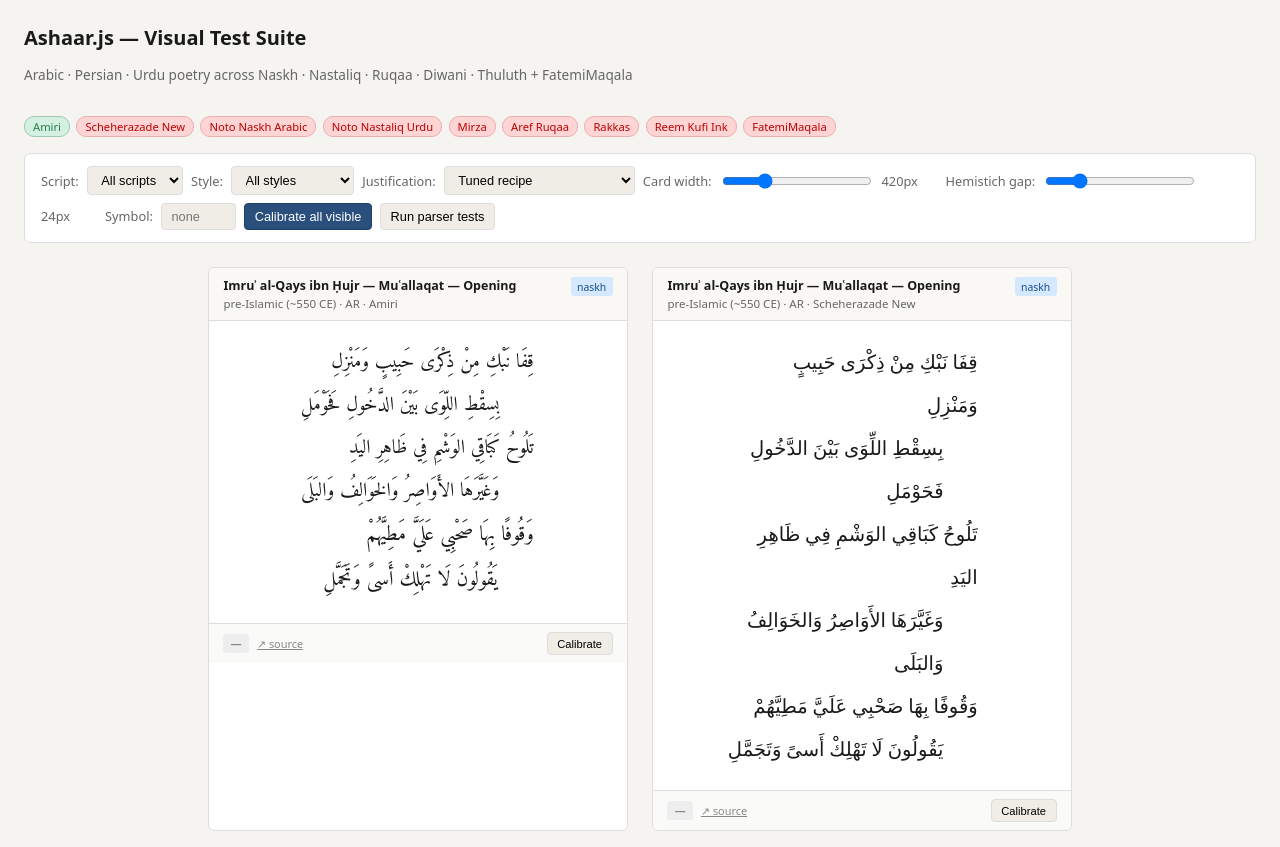
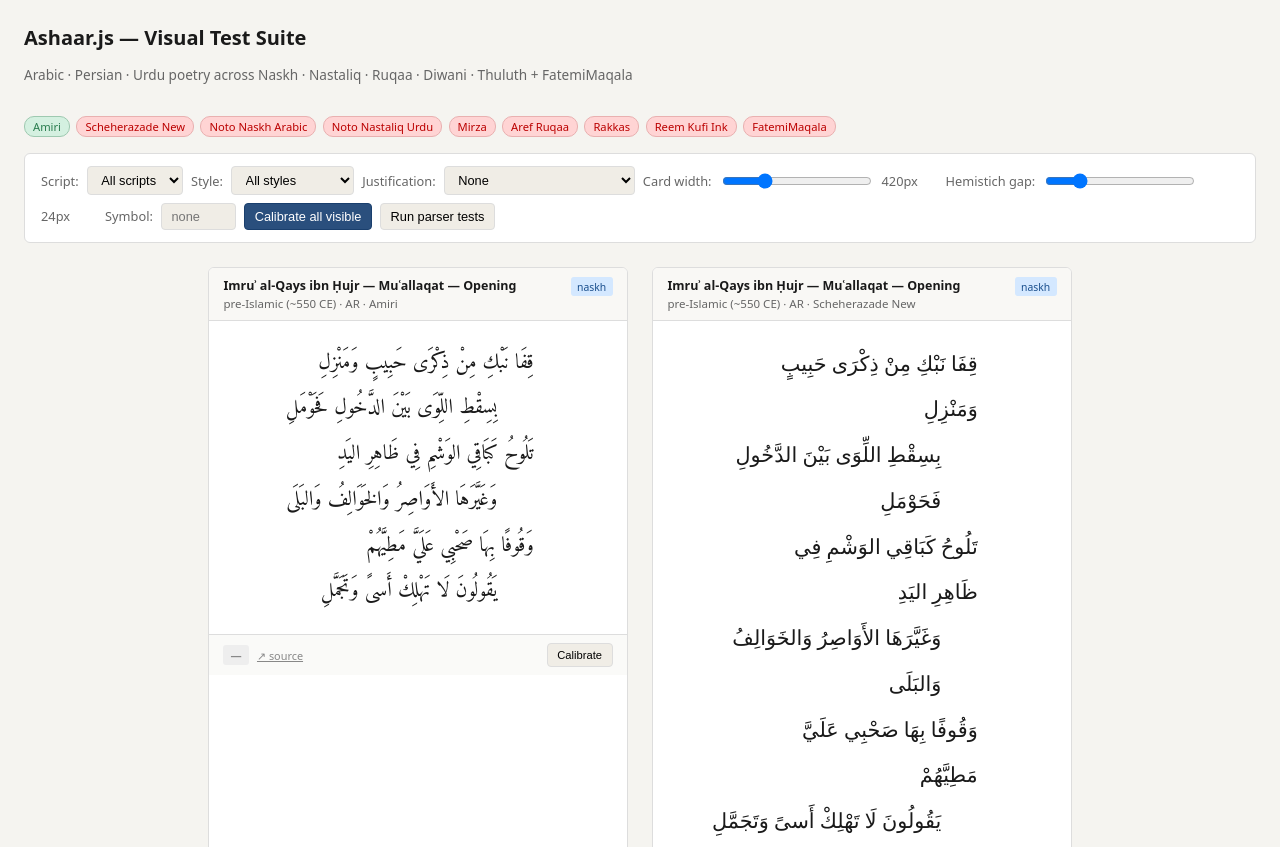
Before and after one commit to abdealikhurrum/ashaar-js, a website: page test/visual.html in a window 1280 px wide. Shown: the top 847 px of the page. Drawn offline with Linux system fonts and the light colour scheme; a web font is replaced by a local one.

Commit message:
not sure how tihis impacts

```diff
--- a/ashaar-tune.js
+++ b/ashaar-tune.js
@@ -253,7 +253,6 @@
     var w = canvas.width, h = canvas.height;
     ctx.clearRect(0, 0, w, h);
     ctx.fillText(text, w - 4, h / 2); // right-aligned for RTL
-    ctx.willReadFrequently = true; // hint for performance
     var data = ctx.getImageData(0, 0, w, h).data;
     var profile = new Float32Array(w);
     for (var x = 0; x < w; x++) {
@@ -660,16 +659,12 @@
        * Uses recipe params + optional font profile.
        * Sets up a ResizeObserver for responsive re-justification.
        */
-      justifyEl: function (containerEl, opts) {
-        opts = opts || {};
+      justifyEl: function (containerEl) {
         if (typeof document === 'undefined') return;
         var SELECTOR = '.ashaar-misra--sadr, .ashaar-misra--ajuz';
         var fp       = fontProfile;
 
         function run() {
-          if (opts.layout === 'auto' && root.Ashaar && root.Ashaar.applyAutoLayout) {
-            containerEl.classList.remove('ashaar--stacked');
-          }
           var spans = containerEl.querySelectorAll(SELECTOR);
           if (!spans.length) return;
 
@@ -705,12 +700,11 @@
             if (!item.text.trim() || !item.available) continue;
             var target = Math.min(item.available, sharedTarget);
             var scale = 1;
-            var spacingMode = recipe.method === 'spacing' || recipe.tatweel === false;
             var wordGaps = countWordGaps(item.text);
             var maxWordSpacing = typeof recipe.maxWordSpacing === 'number' ? recipe.maxWordSpacing : fontSize * 0.28;
             var minWordSpacing = typeof recipe.minWordSpacing === 'number' ? recipe.minWordSpacing : -fontSize * 0.08;
             var desiredWordSpacing = wordGaps ? (target - item.natural) / wordGaps : 0;
-            var wordSpacing = spacingMode && wordGaps ? clamp(desiredWordSpacing, minWordSpacing, maxWordSpacing) : 0;
+            var wordSpacing = wordGaps ? clamp(desiredWordSpacing, minWordSpacing, maxWordSpacing) : 0;
             if (wordSpacing) {
               item.span.style.wordSpacing = Math.round(wordSpacing * 100) / 100 + 'px';
               ctx.wordSpacing = item.span.style.wordSpacing;
@@ -723,33 +717,19 @@
               scale = Math.max(1 - maxScaleDown, target / item.natural);
               item.span.style.fontSize = Math.round(scale * 1000) / 10 + '%';
             }
-            if (spacingMode) {
+            if (recipe.method === 'spacing' || recipe.tatweel === false) {
               item.span.textContent = item.text;
             } else {
               item.span.textContent = justifyLine(item.text, target / scale, ctx, paramsForWidth(recipe, target), fp);
             }
             ctx.wordSpacing = '';
           }
-          if (opts.layout === 'auto' && root.Ashaar && root.Ashaar.applyAutoLayout) {
-            root.Ashaar.applyAutoLayout(containerEl, opts);
-          }
         }
 
         if (document.fonts && document.fonts.ready) {
           document.fonts.ready.then(function () {
             run();
-            if (window.ResizeObserver) {
-              if (containerEl._ashaarTuneObserver) containerEl._ashaarTuneObserver.disconnect();
-              var lastWidth = containerEl.getBoundingClientRect().width;
-              var ro = new ResizeObserver(function () {
-                var width = containerEl.getBoundingClientRect().width;
-                if (Math.abs(width - lastWidth) < 0.5) return;
-                lastWidth = width;
-                run();
-              });
-              ro.observe(containerEl);
-              containerEl._ashaarTuneObserver = ro;
-            }
+            if (window.ResizeObserver) new ResizeObserver(run).observe(containerEl);
           });
         } else {
           setTimeout(run, 150);
--- a/ashaar.js
+++ b/ashaar.js
@@ -47,10 +47,6 @@
  *     CSS length for inter-hemistich spacing, mapped to --ashaar-gap-width
  *   opts.gapSymbol:
  *     optional visible symbol rendered between hemistiches
- *   opts.stackAlign:
- *     'center' | 'alternate' | 'right' for stacked couplets (default: 'center')
- *   opts.stackStyle:
- *     'offset' | 'vertical' for stacked couplets (default: 'offset')
  */
 (function (root, factory) {
   if (typeof module !== 'undefined' && module.exports) {
@@ -175,13 +171,6 @@
     if (opts.gapWidth !== undefined) {
       containerEl.style.setProperty('--ashaar-gap-width', cssLength(opts.gapWidth));
     }
-    if (opts.stackMeasure !== undefined) {
-      containerEl.style.setProperty('--ashaar-stack-measure', cssLength(opts.stackMeasure));
-    }
-    containerEl.classList.toggle('ashaar--stack-vertical', opts.stackStyle === 'vertical');
-    containerEl.classList.toggle('ashaar--stack-offset', opts.stackStyle !== 'vertical');
-    containerEl.classList.toggle('ashaar--stack-alternate', opts.stackAlign === 'alternate' || opts.stackAlternate === true);
-    containerEl.classList.toggle('ashaar--stack-right', opts.stackAlign === 'right');
   }
 
   function renderBayt(b, opts) {
@@ -254,42 +243,26 @@
     return rect.height > numericLineHeight(span) * 1.35;
   }
 
-  function stackBelowWidth(opts) {
-    opts = opts || {};
-    var value = opts.stackBelow !== undefined ? opts.stackBelow : opts.autoStackBelow;
-    var width = typeof value === 'number' ? value : parseFloat(value);
-    return isFinite(width) && width > 0 ? width : null;
-  }
-
-  function applyAutoLayout(containerEl, opts) {
-    opts = opts || {};
+  function applyAutoLayout(containerEl) {
     var wasStacked = containerEl.classList.contains('ashaar--stacked');
     containerEl.classList.remove('ashaar--stacked');
     var spans = containerEl.querySelectorAll('.ashaar-misra--sadr, .ashaar-misra--ajuz');
-    var breakpoint = stackBelowWidth(opts);
-    var shouldStack = breakpoint !== null && containerEl.getBoundingClientRect().width <= breakpoint;
-
-    if (!shouldStack) {
-      for (var i = 0; i < spans.length; i++) {
-        if (misraWraps(spans[i])) {
-          shouldStack = true;
-          break;
-        }
+    var shouldStack = false;
+    for (var i = 0; i < spans.length; i++) {
+      if (misraWraps(spans[i])) {
+        shouldStack = true;
+        break;
       }
     }
     if (shouldStack) containerEl.classList.add('ashaar--stacked');
     return wasStacked !== shouldStack;
   }
 
-  function observeAutoLayout(containerEl, opts) {
+  function observeAutoLayout(containerEl) {
     if (typeof window === 'undefined' || !window.ResizeObserver) return;
-    if (containerEl._ashaarAutoLayoutObserver) containerEl._ashaarAutoLayoutObserver.disconnect();
-    var lastWidth = containerEl.getBoundingClientRect().width;
+    if (containerEl._ashaarAutoLayoutObserver) return;
     var ro = new ResizeObserver(function () {
-      var width = containerEl.getBoundingClientRect().width;
-      if (Math.abs(width - lastWidth) < 0.5) return;
-      lastWidth = width;
-      applyAutoLayout(containerEl, opts);
+      applyAutoLayout(containerEl);
     });
     ro.observe(containerEl);
     containerEl._ashaarAutoLayoutObserver = ro;
@@ -448,14 +421,12 @@
     var SELECTOR = '.ashaar-misra--sadr, .ashaar-misra--ajuz';
 
     function run() {
-      if (opts.layout === 'auto') containerEl.classList.remove('ashaar--stacked');
       var spans = containerEl.querySelectorAll(SELECTOR);
       if (!spans.length) return;
       var probe = createProbe(spans[0]);
       var targets = blockTargets(spans, probe, opts);
       for (var i = 0; i < spans.length; i++) justifyMisra(spans[i], probe, targets[i], opts);
       document.body.removeChild(probe);
-      if (opts.layout === 'auto') applyAutoLayout(containerEl, opts);
     }
 
     if (typeof document === 'undefined') return;
@@ -463,16 +434,8 @@
     afterFonts(function () {
       run();
       if (window.ResizeObserver) {
-        if (containerEl._ashaarJustifyObserver) containerEl._ashaarJustifyObserver.disconnect();
-        var lastWidth = containerEl.getBoundingClientRect().width;
-        var ro = new ResizeObserver(function () {
-          var width = containerEl.getBoundingClientRect().width;
-          if (Math.abs(width - lastWidth) < 0.5) return;
-          lastWidth = width;
-          run();
-        });
+        var ro = new ResizeObserver(run);
         ro.observe(containerEl);
-        containerEl._ashaarJustifyObserver = ro;
       }
     });
   }
@@ -483,7 +446,6 @@
    * init(selector?, opts?)
    *   opts.justify: 'css' | 'kashida' | true | false
    *   opts.layout:  'columns' | 'stacked' | 'auto'
-   *   opts.stackStyle: 'offset' | 'vertical'
    */
   function init(selector, opts) {
     if (selector && typeof selector === 'object' && !opts) { opts = selector; selector = null; }
@@ -505,8 +467,8 @@
       (function (targetEl) {
         afterFonts(function () {
           if (opts.layout === 'auto') {
-            applyAutoLayout(targetEl, opts);
-            observeAutoLayout(targetEl, opts);
+            applyAutoLayout(targetEl);
+            observeAutoLayout(targetEl);
           }
 
           if (opts.justify === 'css') {
--- a/test/visual.html
+++ b/test/visual.html
@@ -262,7 +262,6 @@
 
   <label>Justification:</label>
   <select id="justify-mode">
-    <option value="tuned">Tuned recipe</option>
     <option value="none">None</option>
     <option value="css">CSS (text-justify: auto)</option>
     <option value="kashida">JS kashida</option>
@@ -353,8 +352,6 @@ function makeCard(poem, font) {
   card.className = 'card';
   card.dataset.script = poem.script;
   card.dataset.style  = font.style;
-  card.dataset.fontId = font.id;
-  card.dataset.poemId = poem.id;
 
   // Only show this font for compatible scripts
   if (font.scripts.indexOf(poem.script) === -1 && font.id !== 'fatemi-maqala') {
@@ -474,28 +471,24 @@ function applyJustify() {
     });
   });
 
-  if (mode === 'tuned') {
+  if (mode === 'css') {
     document.querySelectorAll('.ashaar').forEach(function (el) {
-      if (el.style.display !== 'none') applyTunedJustify(el);
-    });
-  } else if (mode === 'css') {
-    document.querySelectorAll('.ashaar').forEach(function (el) {
-      Ashaar.applyAutoLayout(el, visualOptions());
+      Ashaar.applyAutoLayout(el);
       el.classList.add('ashaar--justify');
     });
   } else if (mode === 'kashida') {
     document.querySelectorAll('.ashaar').forEach(function (el) {
       if (el.style.display !== 'none') {
-        Ashaar.applyAutoLayout(el, visualOptions());
+        Ashaar.applyAutoLayout(el);
         var spacingOnly = el.classList.contains('font-nastaliq');
-        Ashaar.justifyEl(el, Object.assign({}, visualOptions(), spacingOnly ? { method: 'spacing', tatweel: false } : {}));
+        Ashaar.justifyEl(el, spacingOnly ? { method: 'spacing', tatweel: false } : {});
       }
     });
   } else if (mode === 'spacing') {
     document.querySelectorAll('.ashaar').forEach(function (el) {
       if (el.style.display !== 'none') {
-        Ashaar.applyAutoLayout(el, visualOptions());
-        Ashaar.justifyEl(el, Object.assign({}, visualOptions(), { method: 'spacing', tatweel: false }));
+        Ashaar.applyAutoLayout(el);
+        Ashaar.justifyEl(el, { method: 'spacing', tatweel: false });
       }
     });
   }
@@ -517,7 +510,7 @@ function applyCardWidth() {
   document.documentElement.style.setProperty('--visual-card-width', input.value + 'px');
   output.textContent = input.value + 'px';
   document.querySelectorAll('.ashaar').forEach(function (el) {
-    if (el.style.display !== 'none') Ashaar.applyAutoLayout(el, visualOptions());
+    if (el.style.display !== 'none') Ashaar.applyAutoLayout(el);
   });
 }
 
@@ -535,33 +528,6 @@ function applyGapOptions() {
 
 document.getElementById('gap-width').oninput = applyGapOptions;
 document.getElementById('gap-symbol').oninput = applyGapOptions;
-
-function defaultRecipeFor(ashaarEl) {
-  var spacingOnly = ashaarEl.classList.contains('font-nastaliq');
-  return {
-    version: '1.0',
-    mode: 'poetry',
-    params: {
-      targetFill: 0.96,
-      balanceFill: 1.04,
-      fontQualityBoost: 1,
-    },
-    method: spacingOnly ? 'spacing' : 'kashida',
-    tatweel: !spacingOnly,
-    maxScaleDown: 0.06,
-  };
-}
-
-function recipeFor(ashaarEl) {
-  var card = ashaarEl.closest('.card');
-  var key = card.dataset.fontId + '-' + card.dataset.poemId;
-  return recipes[key] || defaultRecipeFor(ashaarEl);
-}
-
-function applyTunedJustify(ashaarEl) {
-  var deployer = AshaarTune.loadRecipe(recipeFor(ashaarEl));
-  deployer.justifyEl(ashaarEl, visualOptions());
-}
 
 // ── Calibration ───────────────────────────────────────────────────────────────
 
@@ -601,7 +567,9 @@ function calibrateCard(ashaarEl, font, poem, scoreEl) {
     scoreEl.textContent = (session.score * 100).toFixed(0) + '%';
     scoreEl.className   = 'score-badge ' + scoreClass(session.score);
 
-    applyTunedJustify(ashaarEl.closest('.card').querySelector('.ashaar'));
+    // Apply recipe immediately
+    var deployer = AshaarTune.loadRecipe(recipes[key]);
+    deployer.justifyEl(ashaarEl.closest('.card').querySelector('.ashaar'));
   }).catch(function (err) {
     scoreEl.textContent = 'err';
     scoreEl.className   = 'score-badge bad';
```
